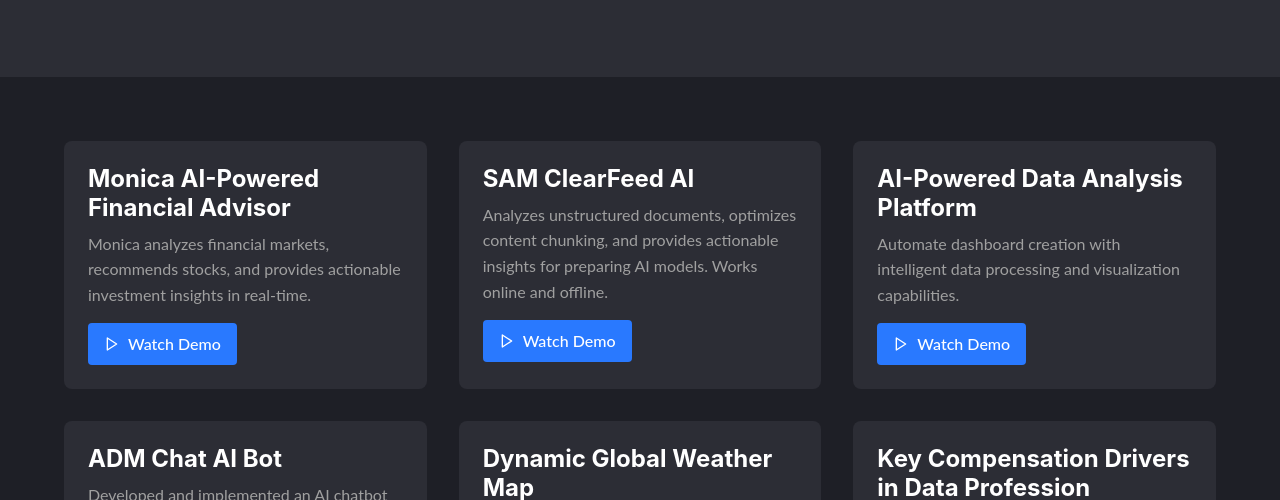
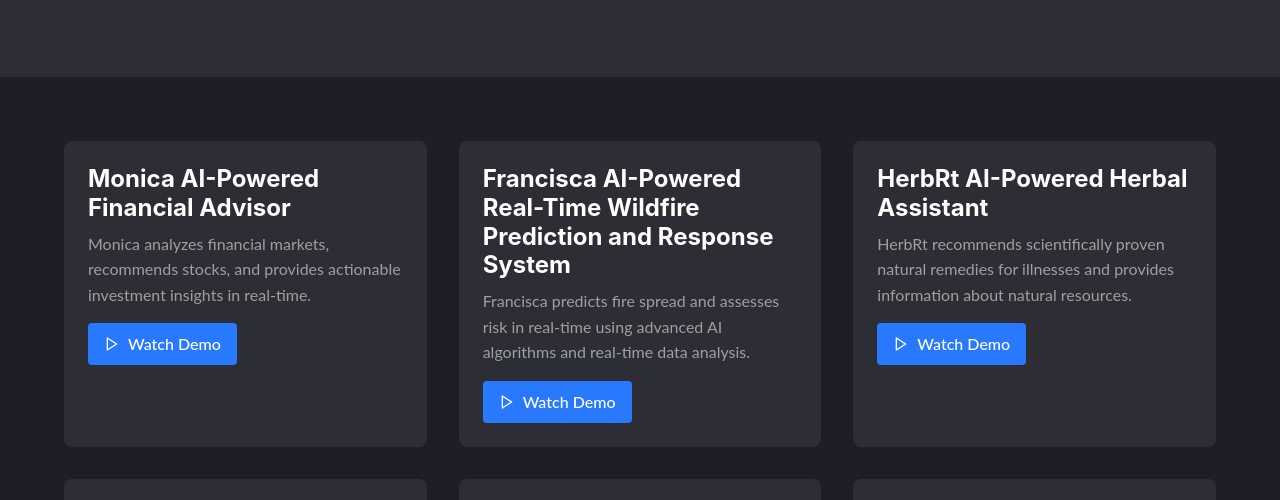
Before and after one commit to ahmedibrahimno1/site, a plain HTML site: page projects.html in a window 1280 px wide. Shown: the part 227-727 px from the top of the page. Drawn offline with Linux system fonts and the light colour scheme.

Commit message:
Fransica and Herbrt
•	Francisca AI-Powered Real-Time Wildfire Prediction and Response System: Francisca predicts fire spread and assesses risk in real-time. Link: https://youtu.be/oLN5zTbt08s
•	HerbRt is an AI-powered herbal assistant: HerbRt recommends scientifically proven natural remedies for illnesses and provides information about natural resources. Link:https://youtu.be/VFnwBSX7N8g

```diff
--- a/projects.html
+++ b/projects.html
@@ -72,6 +72,28 @@
                         <p class="eLJHaffl">Monica analyzes financial markets, recommends stocks, and provides actionable investment insights in real-time.</p>
                         <div class="yacNmZbH">
                             <a href="https://youtu.be/PTkkX3CX4r4" target="_blank" rel="noopener noreferrer">
+                                <svg xmlns="http://www.w3.org/2000/svg" width="16" height="16" viewBox="0 0 24 24" fill="none" stroke="currentColor" stroke-width="2" stroke-linecap="round" stroke-linejoin="round"><polygon points="5 3 19 12 5 21 5 3"></polygon></svg>
+                                Watch Demo
+                            </a>
+                        </div>
+                    </div>
+
+                    <div class="goFwspdM">
+                        <h3>Francisca AI-Powered Real-Time Wildfire Prediction and Response System</h3>
+                        <p class="eLJHaffl">Francisca predicts fire spread and assesses risk in real-time using advanced AI algorithms and real-time data analysis.</p>
+                        <div class="yacNmZbH">
+                            <a href="https://youtu.be/oLN5zTbt08s" target="_blank" rel="noopener noreferrer">
+                                <svg xmlns="http://www.w3.org/2000/svg" width="16" height="16" viewBox="0 0 24 24" fill="none" stroke="currentColor" stroke-width="2" stroke-linecap="round" stroke-linejoin="round"><polygon points="5 3 19 12 5 21 5 3"></polygon></svg>
+                                Watch Demo
+                            </a>
+                        </div>
+                    </div>
+
+                    <div class="goFwspdM">
+                        <h3>HerbRt AI-Powered Herbal Assistant</h3>
+                        <p class="eLJHaffl">HerbRt recommends scientifically proven natural remedies for illnesses and provides information about natural resources.</p>
+                        <div class="yacNmZbH">
+                            <a href="https://youtu.be/VFnwBSX7N8g" target="_blank" rel="noopener noreferrer">
                                 <svg xmlns="http://www.w3.org/2000/svg" width="16" height="16" viewBox="0 0 24 24" fill="none" stroke="currentColor" stroke-width="2" stroke-linecap="round" stroke-linejoin="round"><polygon points="5 3 19 12 5 21 5 3"></polygon></svg>
                                 Watch Demo
                             </a>
```
